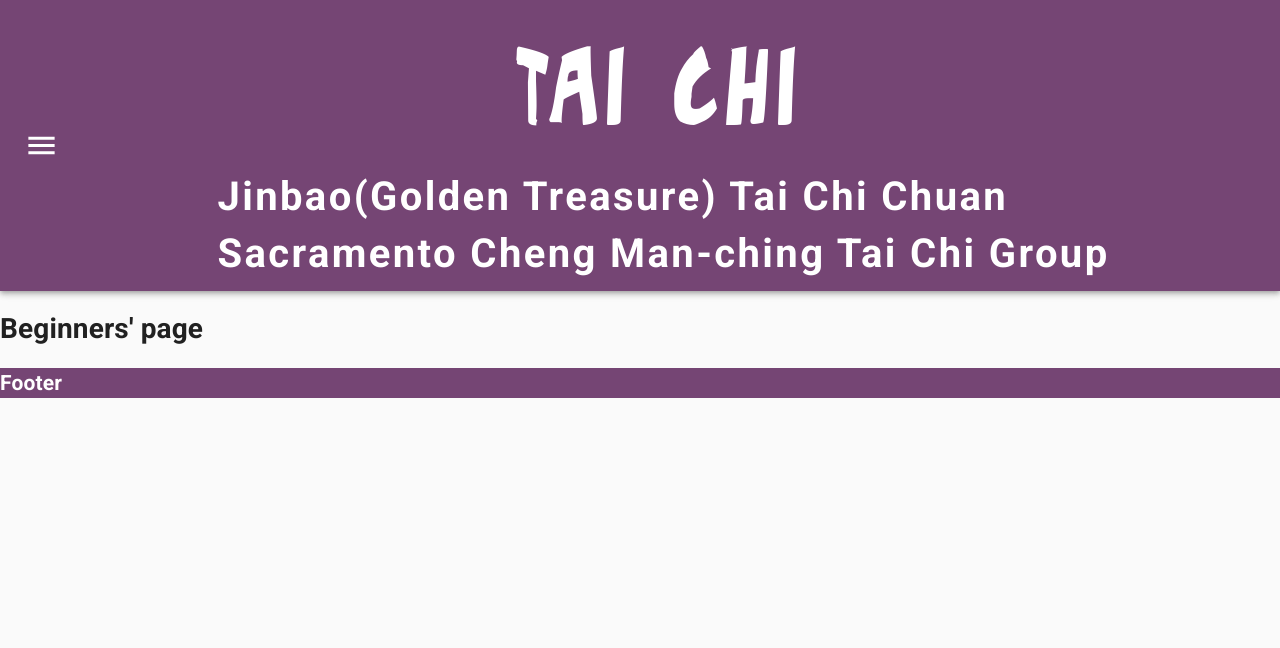
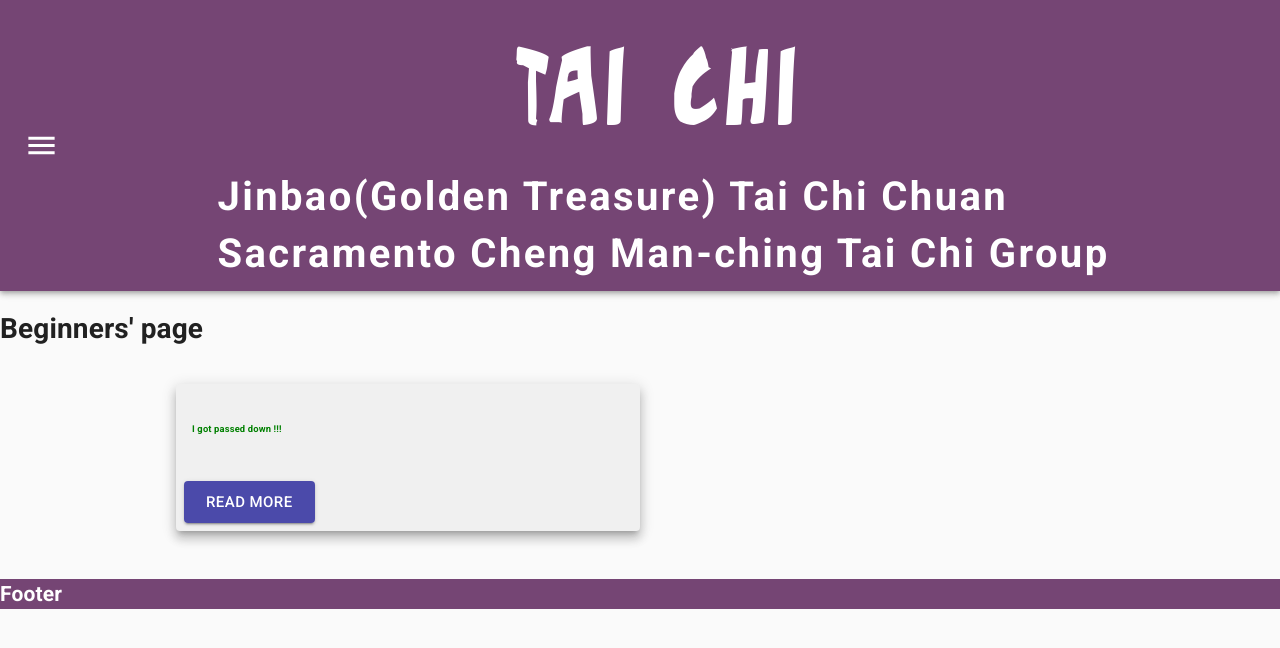
Before and after one commit to johnlobster/tcc-cmcsacramento, a React (Create React App) app: page /Beginners in a window 1280 px wide. Shown: the top 648 px of the page. Built offline with nearby package versions, Linux system fonts and the light colour scheme.

Commit message:
CardToBlock created

```diff
--- /dev/null
+++ b/src/components/CardToBlock/CardToBlock.tsx
@@ -0,0 +1,86 @@
+import React from 'react';
+
+import { Card, CardActions, CardContent, Button, Box, Grid, GridSize, CardActionArea } from '@material-ui/core';
+import { makeStyles } from '@material-ui/core/styles';
+
+import theme from "../../global/theme";
+
+// The component is a Grid item that switches between full width and card size on open/close
+const useStyles = makeStyles({
+  container: {
+    [theme.breakpoints.down('sm')]: {
+      width: '100%',
+    },
+    [theme.breakpoints.between('sm', 'md')]: {
+      width: '85%',
+    },
+    [theme.breakpoints.up('md')]: {
+      width: '75%',
+    },
+    maxWidth: `${theme.breakpoints.values.md}px`,
+    padding: '1rem',
+    margin: '1rem auto 2rem auto'
+  },
+  button: {
+    color: theme.palette.secondary.contrastText
+  }
+});
+
+interface MoreProps {
+  id: string;
+  columnWidth?: number;
+  className?: string;
+  cardMedia?: React.ReactElement;
+  cardContent?: React.ReactElement;
+}
+
+const CardToBlock:React.FunctionComponent<MoreProps> = (props) => {
+
+  const classes = useStyles();
+
+  let [open, changeOpen] = React.useState(false);
+  const openBlock: () => void = () => {
+    changeOpen(true);
+  }
+  const closeBlock: () => void = () => {
+    changeOpen(false);
+  }
+
+  let itemWidth: GridSize = 6; // default size of grid item
+  if (props.columnWidth) {
+    itemWidth = props.columnWidth as GridSize;
+  }
+
+  return(
+    <React.Fragment>
+      <Grid item xs={12} style={{display: open ? "block" : "none"}}>
+        {props.children}
+        <Box>
+          <Button variant="contained" size="large"
+            color="secondary" className={classes.button} onClick={closeBlock}>Close article</Button>
+        </Box>
+      </Grid>
+
+      <Grid item xs={12} sm={itemWidth} style={{ display: open ? "none" : "block" }}>
+        <Card raised={true} >
+          <React.Fragment>
+            <CardContent>
+              {props.cardContent}
+            </CardContent>
+            <CardActionArea>
+              <CardActions>
+                <Button variant="contained" size="large"
+                  color="secondary" className={classes.button} onClick={openBlock}>Read more</Button>
+              </CardActions>
+            </CardActionArea>
+
+          </React.Fragment>
+        </Card>
+      </Grid>
+
+    </React.Fragment>
+
+  );
+}
+
+export default CardToBlock;
--- a/src/components/Routing/Routing.tsx
+++ b/src/components/Routing/Routing.tsx
@@ -4,7 +4,7 @@ import { Switch, Route } from 'react-router-dom';
 // import * as pageInfo from "../../data/page-info"; // single source of truth
 import Beginners from "../../pages/Beginners/Beginners";
 import Home from "../../pages/Home/Home";
-import Tcc404 from "../../components/Tcc404/Tcc404";
+import Tcc404 from "../../pages/Tcc404/Tcc404";
 
 // ToDo import and Route using pageInfo instead of hard coding
 
--- a/src/pages/Beginners/Beginners.tsx
+++ b/src/pages/Beginners/Beginners.tsx
@@ -1,15 +1,57 @@
 import React from 'react';
+
+import { Card, CardContent, Button, Box, Grid, GridSize } from '@material-ui/core';
+import { makeStyles } from '@material-ui/core/styles';
+
+import theme from "../../global/theme";
+
+import CardToBlock from "../../components/CardToBlock/CardToBlock";
+
+const useStyles = makeStyles({
+  container: {
+    [theme.breakpoints.down('sm')]: {
+      width: '100%',
+    },
+    [theme.breakpoints.between('sm', 'md')]: {
+      width: '85%',
+    },
+    [theme.breakpoints.up('md')]: {
+      width: '75%',
+    },
+    maxWidth: `${theme.breakpoints.values.md}px`,
+    padding: '1rem',
+    margin: '1rem auto 2rem auto'
+  },
+});
 
 // add more props
 // add <Beginners-moreProps> to type
 // interface Beginners-moreProps {
 // }
 
+
+const aCard = (
+  <div>
+    <h6 style={{ color: "green" }}>I got passed down !!!</h6>
+  </div>
+);
 const Beginners:React.FunctionComponent = (props) => {
+
+  const classes = useStyles();
   return(
     <div>
       <h1>Beginners' page</h1>
+
+      <Grid container className={classes.container}>
+        <CardToBlock id="test1" cardContent={aCard}>
+          <p>Hello world</p>
+        </CardToBlock>
+      </Grid>
+
     </div>
+
+
+
   );
 }
 
```
Also changed, not shown: src/pages/Tcc404/Tcc404.tsx (renamed from src/components/Tcc404/Tcc404.tsx).
